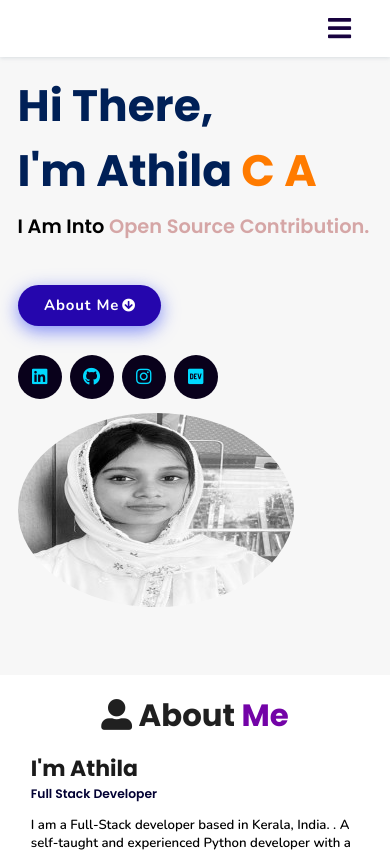
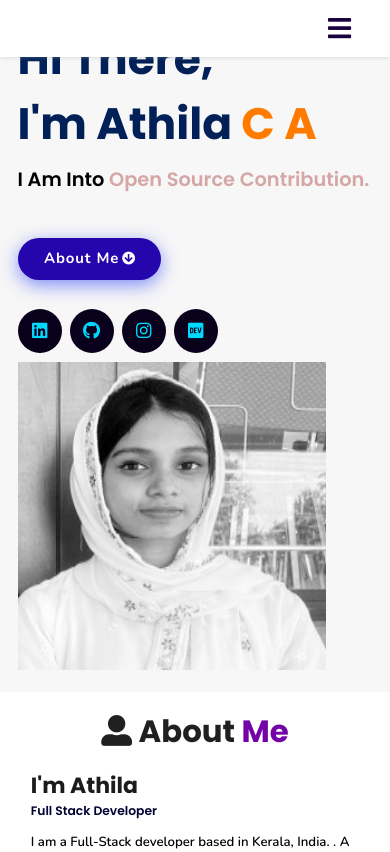
Before and after one commit to Athilaca/my-portfolio, a Next.js app: page / in a window 390 px wide. Shown: the top 852 px of the page. Built offline with nearby package versions, Linux system fonts and the light colour scheme.

Commit message:
change image

```diff
--- a/src/pages/index.js
+++ b/src/pages/index.js
@@ -225,7 +225,7 @@ export default function Home({ duration = 2 }) {
                 I am into
                 <AnimatePresence mode="wait">
                   <motion.span
-                    key={currentWordIndex} // Use the index as the key to trigger animations
+                    key={words[currentWordIndex]} // Use the index as the key to trigger animations
                     initial={{ opacity: 0, y: 20 }}
                     animate={{ opacity: 1, y: 0 }}
                     exit={{ opacity: 0, y: -20 }}
--- a/src/styles/globals.css
+++ b/src/styles/globals.css
@@ -212,12 +212,12 @@ header .navbar ul li a:hover {
 }
 
 .home .image img{
-  width: auto;
-  height: auto;
+  width: 35rem;
+  height: 35rem;
   mix-blend-mode: luminosity;
   transition: 0.3s;
   cursor: pointer;
-  border-radius: 50%;
+  /* border-radius: 50%;  */
 }
 .home .image img:hover {
   mix-blend-mode: normal;
@@ -336,7 +336,7 @@ header .navbar ul li a:hover {
     margin-top: 12rem;
   }
   .home .image img {
-    margin-top: -12rem;
+    margin-top: -2rem;
   }
   .home .content p {
     font-size: 2.2rem;
```
